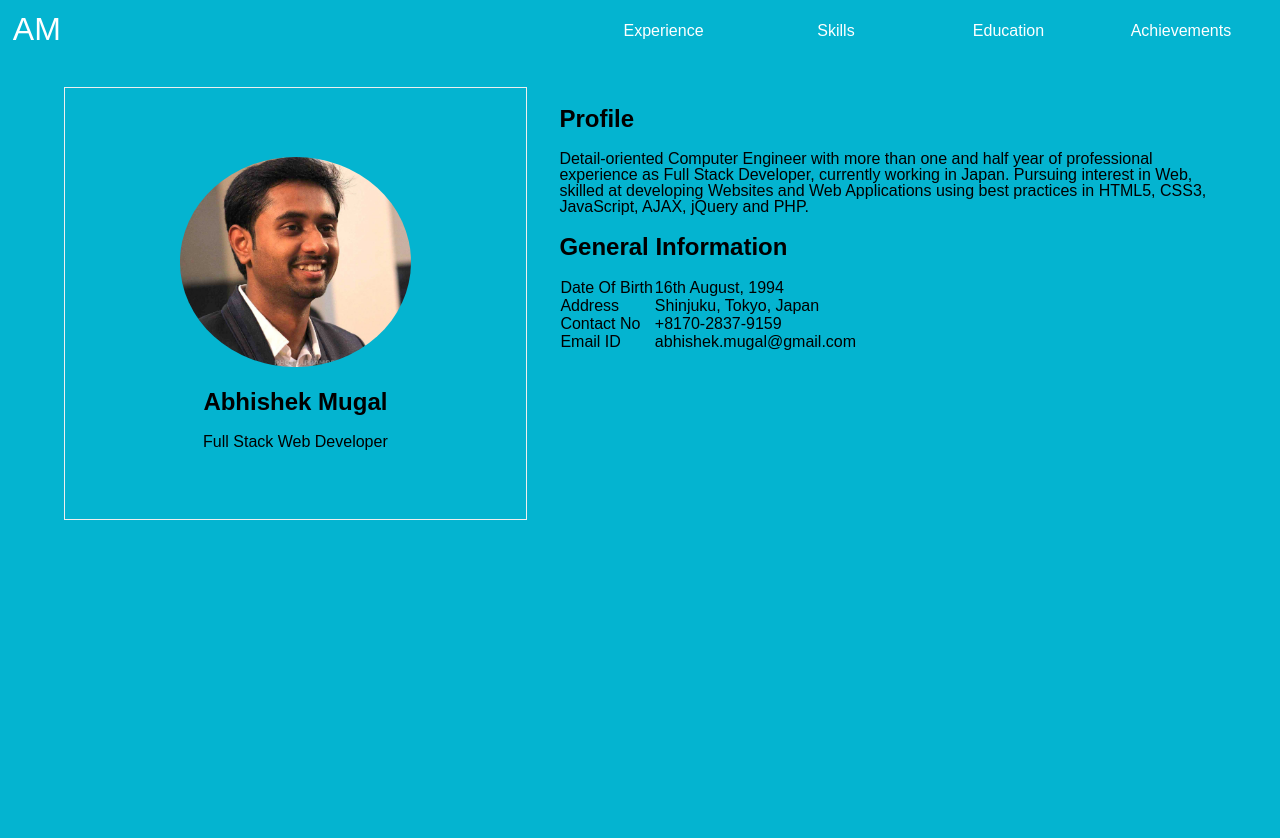
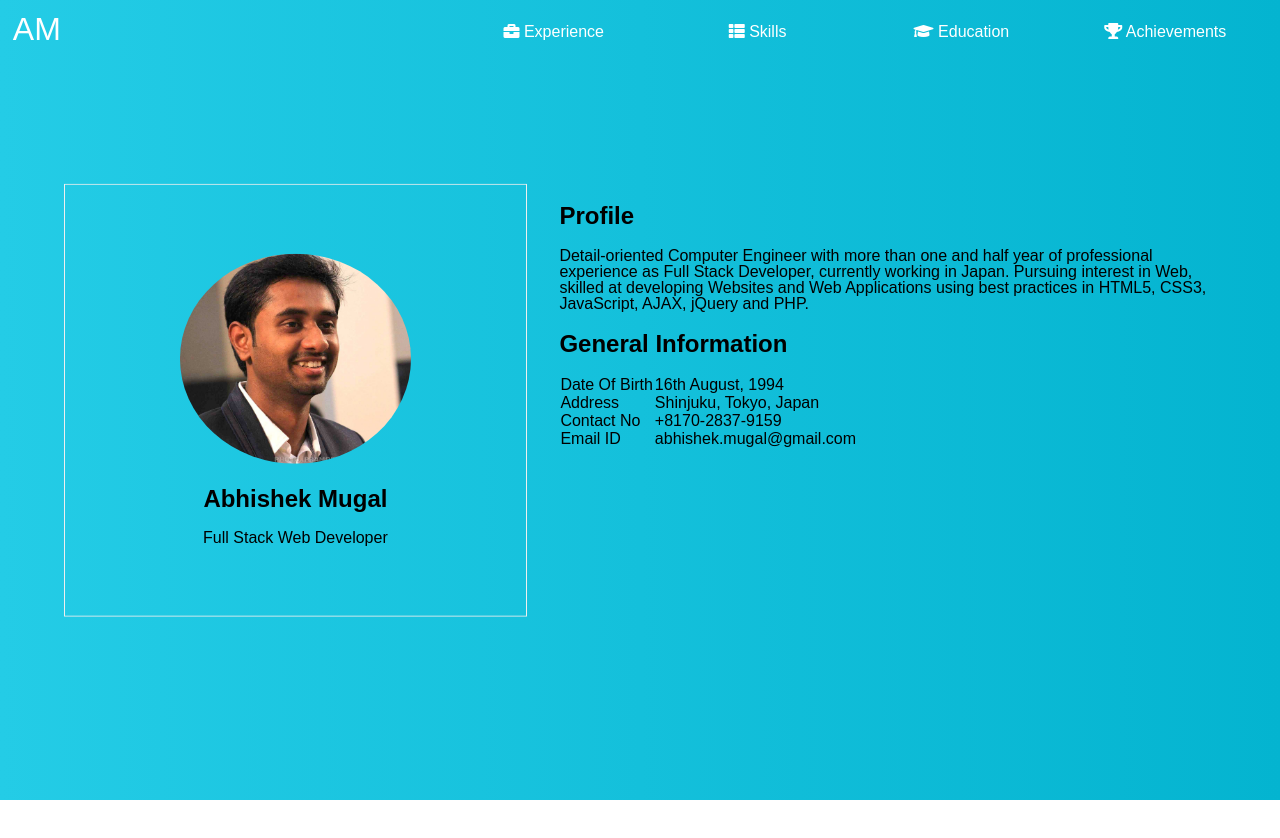
Before and after one commit to abhishekmugal/abhishekmugal.github.io, a plain HTML site: page index.html in a window 1280 px wide. Drawn offline with nearby package versions, Linux system fonts and the light colour scheme; a web font is replaced by a local one.

Commit message:
Added blocks code - HTML CSS

```diff
--- a/css/style.css
+++ b/css/style.css
@@ -3,13 +3,16 @@
 a,abbr,acronym,address,applet,article,aside,audio,b,big,blockquote,body,canvas,caption,center,cite,code,dd,del,details,dfn,div,dl,dt,em,embed,fieldset,figcaption,figure,footer,form,h1,h2,h3,h4,h5,h6,header,hgroup,html,i,iframe,img,ins,kbd,label,legend,li,mark,menu,nav,object,ol,output,p,pre,q,ruby,s,samp,section,small,span,strike,strong,sub,summary,sup,table,tbody,td,tfoot,th,thead,time,tr,tt,u,ul,var,video{margin:0;padding:0;border:0;font:inherit;vertical-align:baseline}article,aside,details,figcaption,figure,footer,header,hgroup,menu,nav,section{display:block}body{line-height:1}ol,ul{list-style:none}blockquote,q{quotes:none}blockquote:after,blockquote:before,q:after,q:before{content:'';content:none}table{border-collapse:collapse;border-spacing:0}a{text-decoration:none}ul{list-style: none;margin:0;padding:0;}body,div,p{margin:0;padding:0}
 
 body {
-    height: 100vh;
-    background: #04b4d0;
-    font-family: 'Encode Sans Condensed', sans-serif;
+    font-family: /*'Encode Sans Condensed', */sans-serif;
 }
 header {
+    position: fixed;
+    top: 0;
+    left: 0;
+    width: 98%;
     padding: 1%;
     overflow: auto;
+    z-index: 100;
 }
 .logo {
     float: left;
@@ -20,7 +23,7 @@ header {
 }
 nav {
     float: right;
-    width: 55%;
+    width: 65%;
 }
 nav li {
     float: left;
@@ -33,16 +36,25 @@ nav li a {
     color: #fff;
 }
 
-.ht100 {
+.inner {
+    position: relative;
+    width: 90%;
+    max-width: 1200px;
     height: 100vh;
-    position: relative;
-}
-.inner {
-    width: 90%;
-    padding: 2% 0;
     margin: auto;
 }
+.align-center {
+    position: absolute;
+    top: 50%;
+    left: 0;
+    transform: translateY(-50%);
+    overflow: auto;
+}
 
+#profile {
+    background: #04b4d0;
+    background: linear-gradient(to right, #24cce6, #04b4d0);
+}
 .top-image {
     width: 40%;
     padding: 6% 0;
--- a/index.html
+++ b/index.html
@@ -8,6 +8,7 @@
     <title>Abhishek Mugal's Resume</title>
     <link rel="stylesheet" href="css/style.css">
     <link href="https://fonts.googleapis.com/css?family=Encode+Sans+Condensed" rel="stylesheet">
+    <link rel="stylesheet" href="https://use.fontawesome.com/releases/v5.1.0/css/all.css" integrity="sha384-lKuwvrZot6UHsBSfcMvOkWwlCMgc0TaWr+30HWe3a4ltaBwTZhyTEggF5tJv8tbt" crossorigin="anonymous">
     <script src="https://ajax.googleapis.com/ajax/libs/jquery/3.3.1/jquery.min.js" type="text/javascript"></script>
 </head>
 <body>
@@ -18,14 +19,17 @@
             </div>
             <nav>
                 <ul>
-                    <li><a href="#experience">Experience</a></li>
-                    <li><a href="#skills">Skills</a></li>
-                    <li><a href="#education">Education</a></li>
-                    <li><a href="#achievements">Achievements</a></li>
+                    <li><a href="#experience"><i class="fas fa-briefcase"></i> Experience</a></li>
+                    <li><a href="#skills"><i class="fas fa-th-list"></i> Skills</a></li>
+                    <li><a href="#education"><i class="fas fa-graduation-cap"></i> Education</a></li>
+                    <li><a href="#achievements"><i class="fas fa-trophy"></i> Achievements</a></li>
                 </ul>
             </nav>
         </header>
-        <div class="inner ht100">
+
+        <section id="profile">
+            <div class="inner">
+                <div class="align-center">
                     <div class="top-image">
                         <img src="img/abhi.jpg" alt="Abhishek's profile picture">
                         <h2>Abhishek Mugal</h2>
@@ -60,5 +64,15 @@
                     </div>
                 </div>
             </div>
+        </section>
+
+        <section id="experience">
+            <div class="inner">
+                <div class="align-center">
+
+                </div>
+            </div>
+        </section>
+    </div>
 </body>
 </html>
```
Lines whose indentation alone changed are shown as unchanged.
